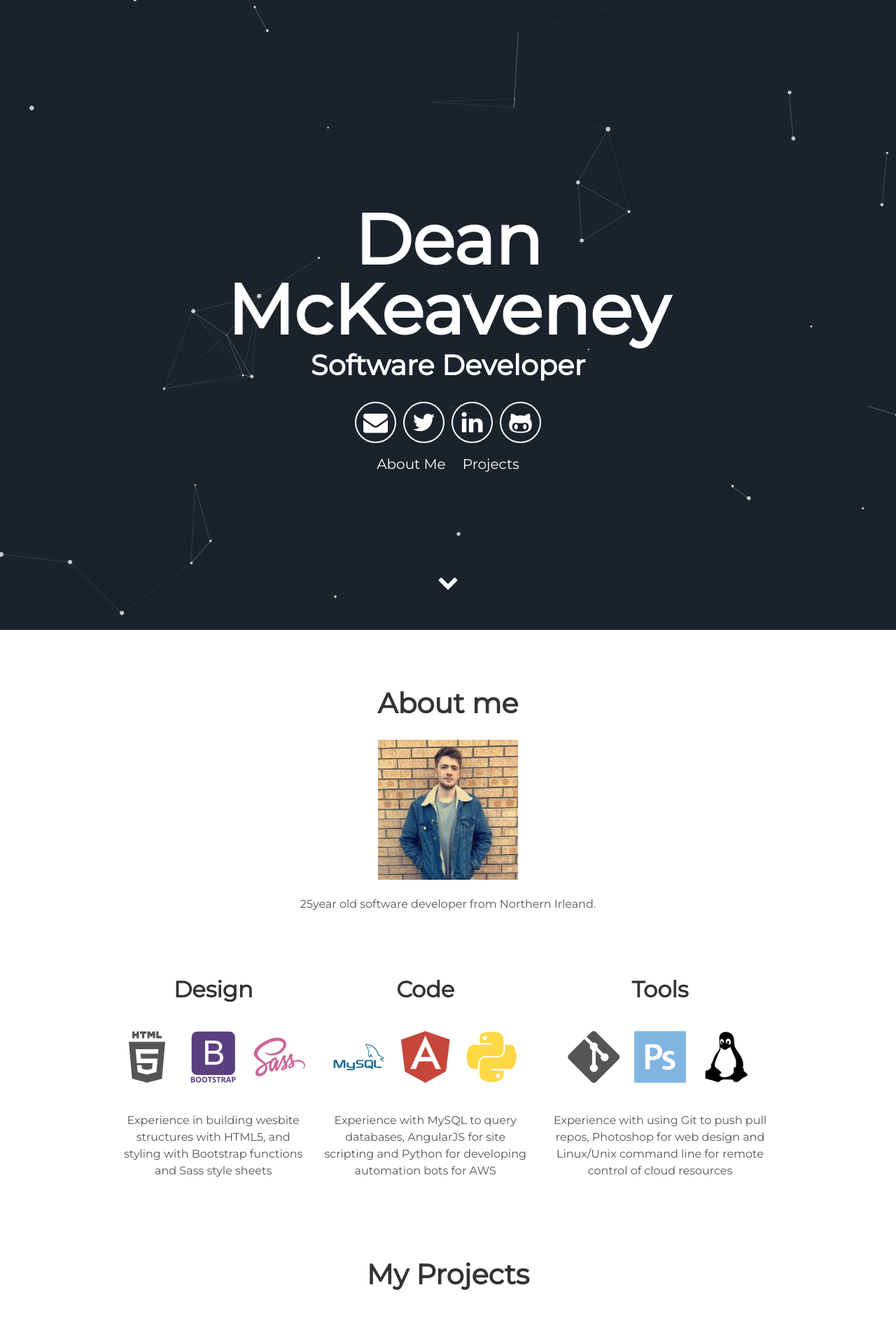
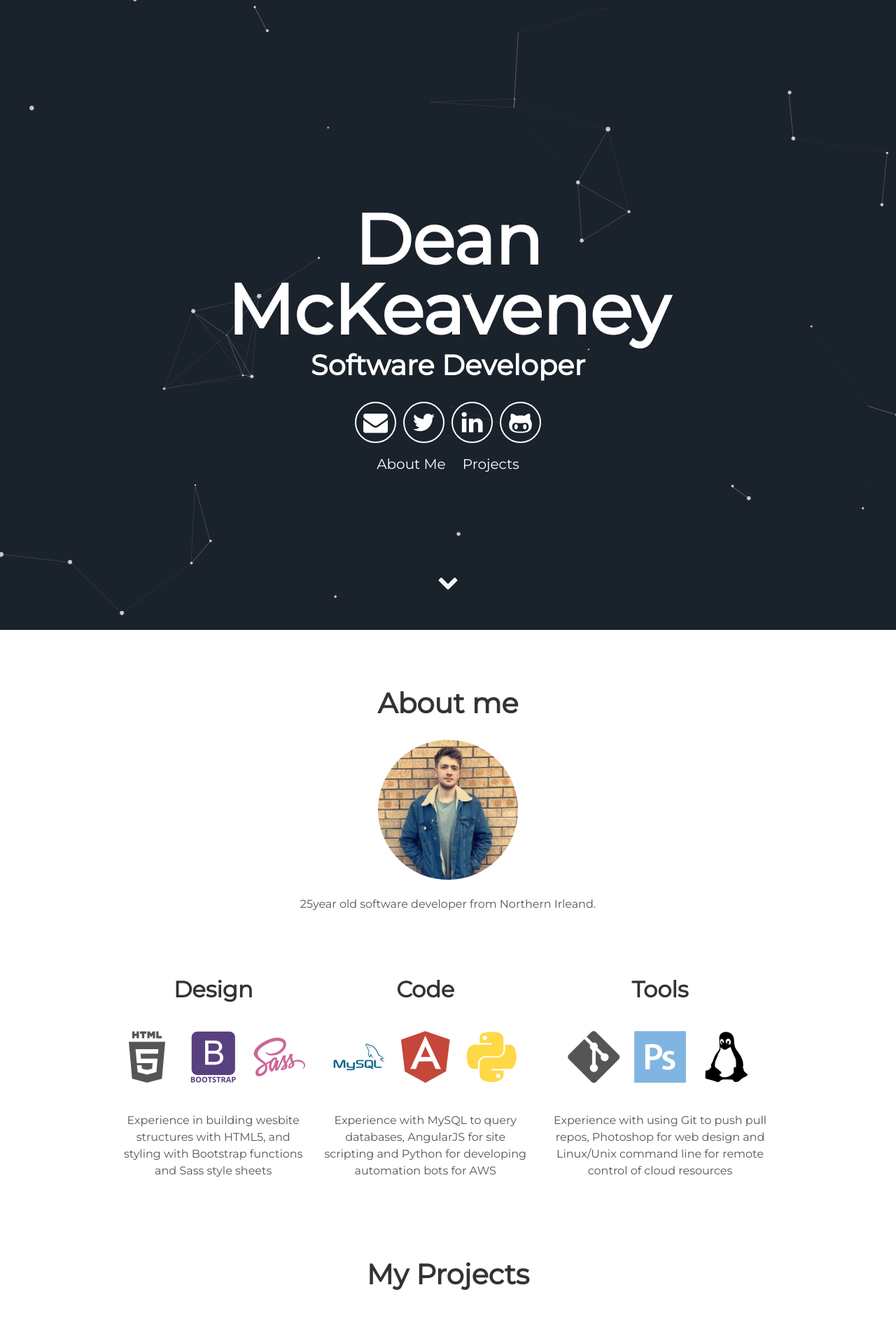
Before and after one commit to DeanMcK123/Portfolio2.0, a Jekyll site: the page built from index.html, in a window 1280 px wide. Shown: the top 1896 px of the page at 70% size. Built offline with Jekyll 4.4.1, drawn with Linux system fonts in a browser that asks for light colours.

Commit message:
commit main

```diff
--- a/_includes/about.html
+++ b/_includes/about.html
@@ -3,7 +3,7 @@
   <img alt="avatar" src="{{ "/assets/img/avatar.jpeg" | prepend: site.baseurl }}" style="width:200px"/>
 
 <style>
-img:avatar {
+img{
   border-radius: 50%;
 }
   </style >
```
